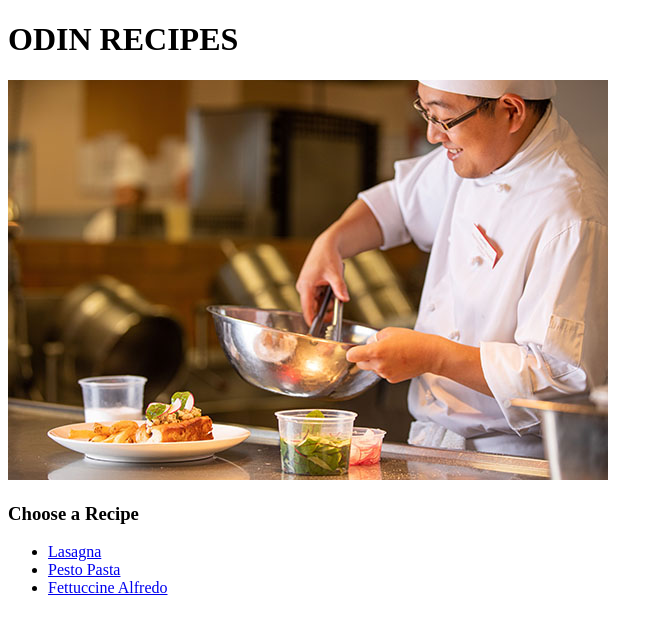
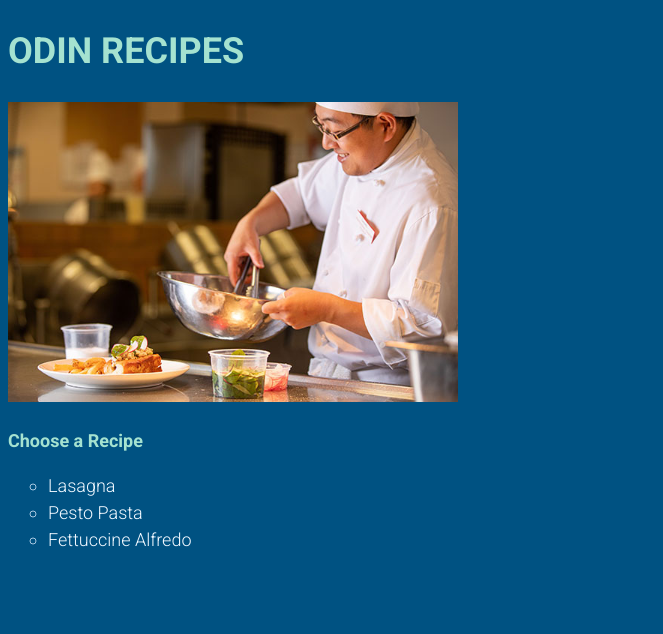
Before and after one commit to mcarpegna/odin_recipes, a plain HTML site: page index.html in a window 1280 px wide. Shown: the whole page, without its empty margins (0-663 px from the left). Drawn offline with Linux system fonts and the light colour scheme.

Commit message:
Add little style with basic CSS

```diff
--- /dev/null
+++ b/css/style.css
@@ -0,0 +1,41 @@
+* {
+    font-family: 'Roboto', sans-serif;
+    font-size: 18px;
+    line-height: 1.5;
+    color: #a8c7e0;
+}
+
+body {
+    background-color: #005282;
+}
+
+h1,
+h3 {
+    font-weight: bold;
+    color: #a5e2d0;
+}
+
+h1 {
+    font-size: 36px;
+    text-transform: uppercase;
+}
+
+img {
+    width: auto;
+    height: 300px;
+}
+
+li {
+    list-style: circle;
+}
+
+a {
+    text-decoration: none;
+    font-style: italic;
+    color:#f0f8ff;
+}
+
+li a {
+    font-style: normal;
+    font-weight: 300;
+}
--- a/index.html
+++ b/index.html
@@ -5,10 +5,14 @@
 <head>
     <meta charset="UTF-8">
     <title>Odin Recipes</title>
+    <link rel="stylesheet" href="css/style.css">
+    <link rel="preconnect" href="https://fonts.googleapis.com">
+<link rel="preconnect" href="https://fonts.gstatic.com" crossorigin>
+<link href="https://fonts.googleapis.com/css2?family=Roboto:wght@300;700&display=swap" rel="stylesheet">
 </head>
 
 <body>
-    <h1>ODIN RECIPES</h1>
+    <h1>Odin Recipes</h1>
 
     <img src="images/cook.webp" alt="cook">
 
```
Also changed, not shown: recipes/fettuccine.html (+1 -0 lines), recipes/lasagna.html (+1 -0 lines), recipes/pesto_pasta.html (+1 -0 lines).
